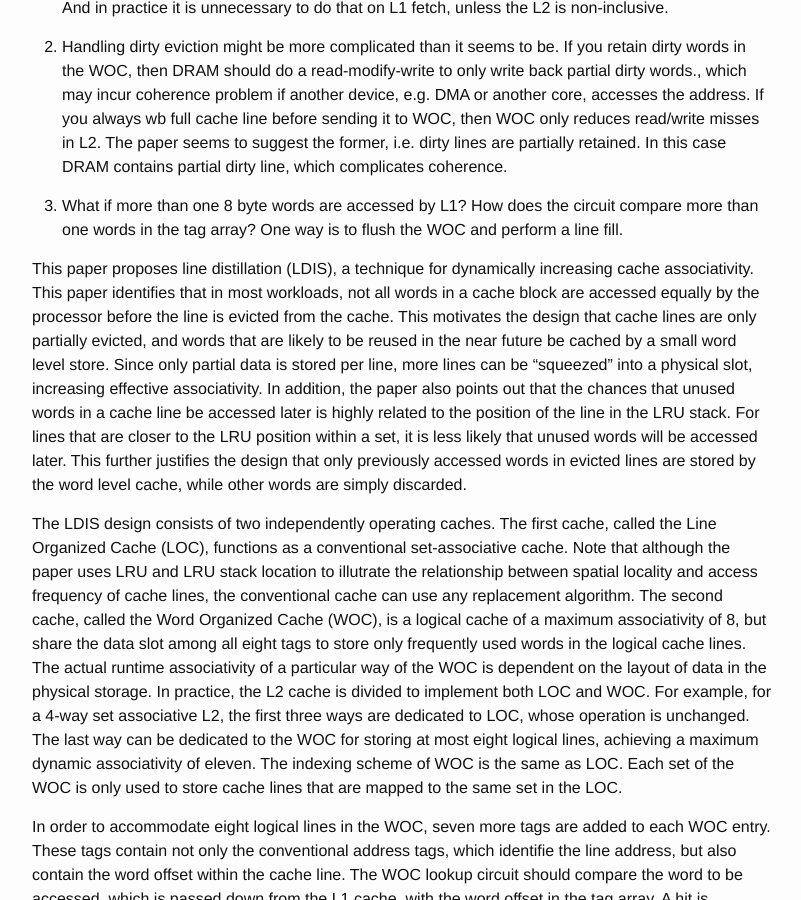
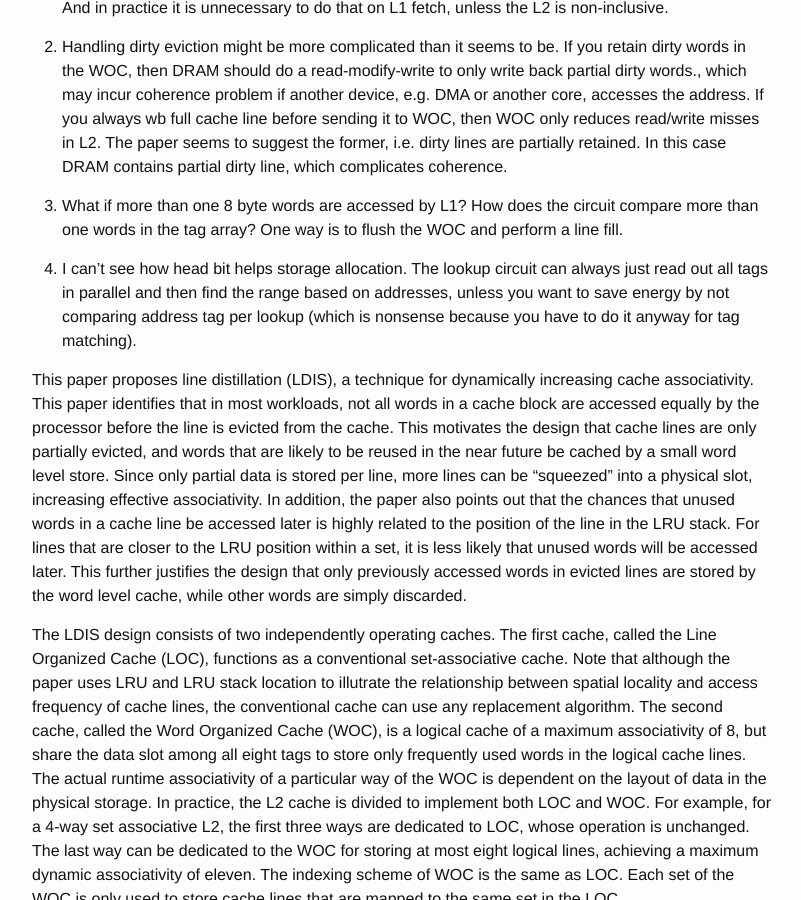
Before and after one commit to wangziqi2013/wangziqi2013.github.io, a Jekyll site: the page built from _posts/2020-07-02-ldis.markdown, in a window 1280 px wide and 900 px high, scrolled down 862 px. Shown: the whole window, without its empty margins (238-1039 px from the left). Built offline with Jekyll 4.4.1, drawn with Linux system fonts in a browser that asks for light colours.

Commit message:
Adding lowlight

```diff
--- a/_posts/2020-07-02-ldis.markdown
+++ b/_posts/2020-07-02-ldis.markdown
@@ -40,6 +40,10 @@ version_mgmt:
 3. What if more than one 8 byte words are accessed by L1? How does the circuit compare more than one words in the tag
    array? One way is to flush the WOC and perform a line fill.
 
+4. I can't see how head bit helps storage allocation. The lookup circuit can always just read out all tags in parallel
+   and then find the range based on addresses, unless you want to save energy by not comparing address tag per lookup
+   (which is nonsense because you have to do it anyway for tag matching).
+
 This paper proposes line distillation (LDIS), a technique for dynamically increasing cache associativity.
 This paper identifies that in most workloads, not all words in a cache block are accessed equally by the processor before
 the line is evicted from the cache. This motivates the design that cache lines are only partially evicted, and words
```
